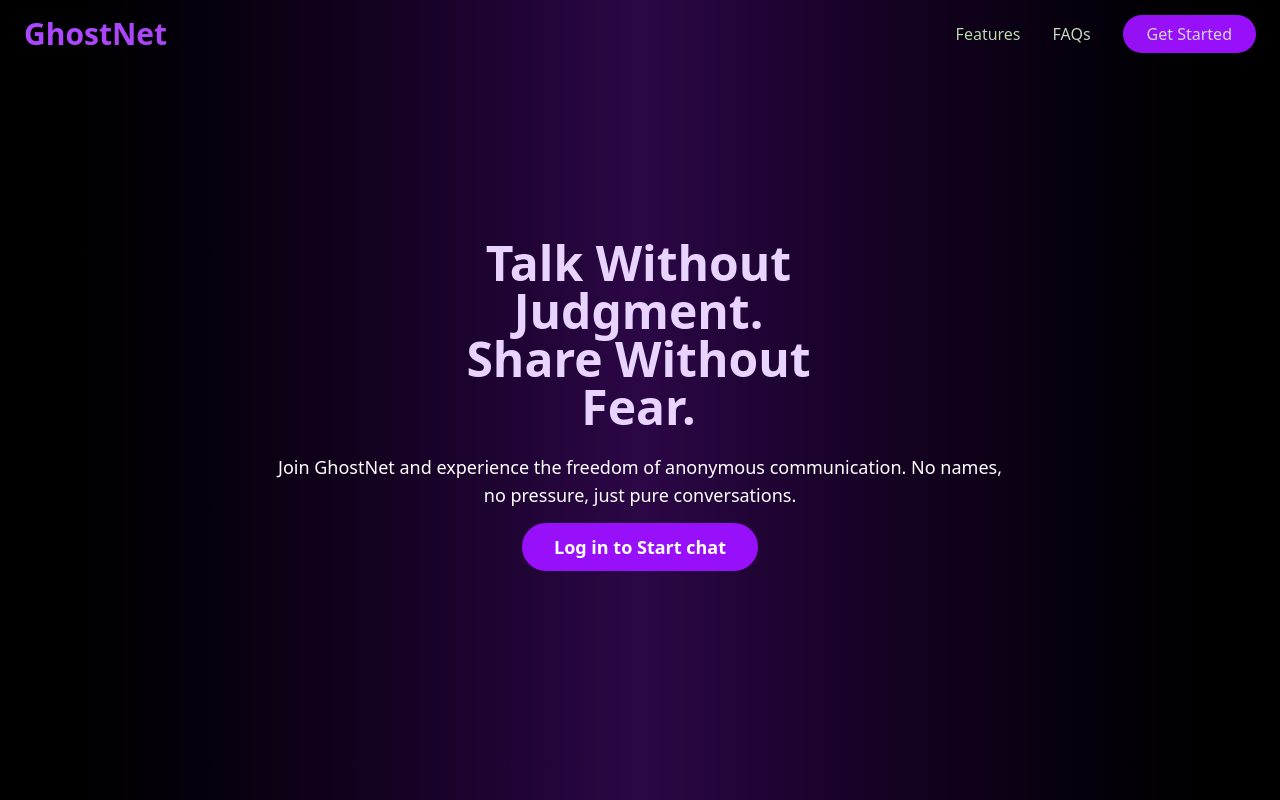
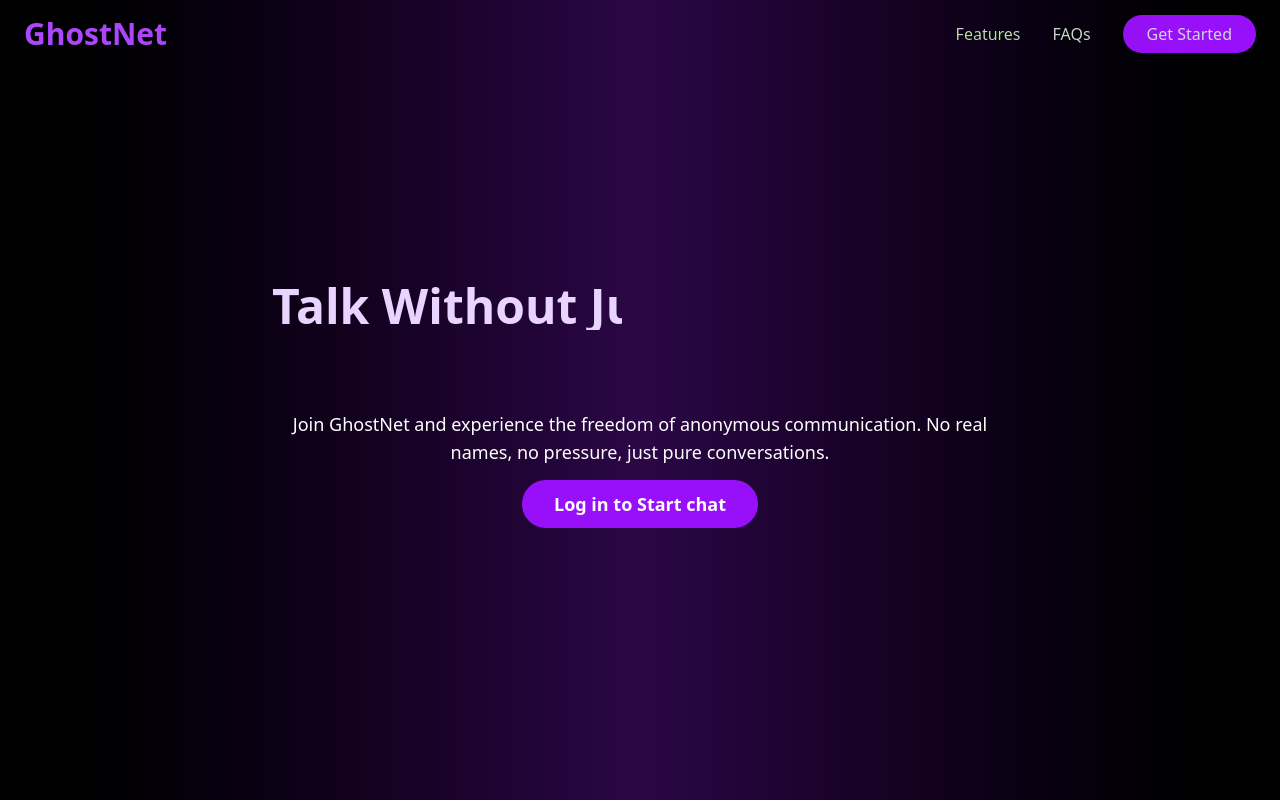
Before and after one commit to realpriyanshu/playground-chat, a React (Vite) app in the folder client/: page / in a window 1280 px wide. Shown: the top 800 px of the page. Built offline with nearby package versions, Linux system fonts and the light colour scheme.

Commit message:
fixed env err and  herosection animation

```diff
--- a/client/src/components/HeroSection.jsx
+++ b/client/src/components/HeroSection.jsx
@@ -1,3 +1,6 @@
+
+
+
 import React from "react";
 import { Link } from "react-router-dom";
 import { useState, useEffect } from "react";
@@ -26,11 +29,14 @@ const HeroSection = () => {
       {/* Content */}
       <div className="relative z-10 text-white w-full max-w-3xl mx-auto px-4">
         <h1 className="text-3xl sm:text-4xl  md:text-5xl font-bold mb-4 text-purple-200 typing-effect break-words whitespace-normal w-full">
-        Talk Without Judgment. Share Without Fear.
+        Talk Without Judgement
+        </h1>
+        <h1 className="text-3xl sm:text-4xl  md:text-5xl font-bold mb-4 text-purple-200 typing-effect1 break-words whitespace-normal w-full">
+        Share Without Fear.
         </h1>
         <p className="text-lg mb-6">
           Join GhostNet and experience the freedom of anonymous communication. No
-          names, no pressure, just pure conversations.
+          real names, no pressure, just pure conversations.
         </p>
         {login?
           <Link
--- a/client/src/index.css
+++ b/client/src/index.css
@@ -7,7 +7,148 @@
 
   If we ever want to remove these styles, we need to add an explicit border
   color utility to any element that depends on these defaults.
-*/ @keyframes scrollFeatures {
+/*
+@keyframes scrollFeatures {
+  0% { transform: translateX(0); }
+  100% { transform: translateX(-100%); }
+}
+
+.animate-scroll {
+  animation: scrollFeatures 40s linear infinite;
+}
+
+.features-container {
+  display: flex;
+  width: fit-content;
+}
+
+.morphing-circle {
+  width: 150px;
+  height: 150px;
+  border-radius: 50%;
+  background: linear-gradient(45deg, #6a1b9a, #d500f9, #9c27b0, #ab47bc);
+  filter: blur(10px); /* Add blur effect
+  animation: morph 4s infinite alternate;
+
+
+
+}
+.morphing-circle:hover{
+  animation-play-state: paused;
+}
+
+@keyframes morph {
+  0% {
+    transform: scale(1);
+    background: linear-gradient(45deg, #6a1b9a, #d500f9);
+  }
+  25% {
+    transform: scale(1.2);
+    background: linear-gradient(45deg, #9c27b0, #ab47bc);
+  }
+  50% {
+    transform: scale(1);
+    background: linear-gradient(45deg, #ab47bc, #d500f9);
+  }
+  75% {
+    transform: scale(1.2);
+    background: linear-gradient(45deg, #9c27b0, #6a1b9a);
+  }
+  100% {
+    transform: scale(1);
+    background: linear-gradient(45deg, #6a1b9a, #d500f9);
+  }
+}
+/* Typing effect
+.typing-effect {
+  display: inline-block;
+  overflow: hidden; /* Ensures the text is hidden initially
+  white-space: normal; /* Prevents text from wrapping
+  border-right: 3px solid #fff; /* Creates the cursor effect /
+  animation: typing 3.5s steps(42) 4s forwards, blink 0.75s step-end infinite; /* Typing animation /
+  min-width: 0
+}
+
+/* Typing animation /
+@keyframes typing {
+  from {
+    width: 0;
+  }
+  to {
+    width: 100%;
+  }
+}
+
+/* Blinking cursor effect
+@keyframes blink {
+  50% {
+    border-color: transparent;
+  }
+}
+/* This is for your loader /
+/* This is for your loader /
+/* This is for your loader
+#loader {
+  height: 100vh;
+  width: 100%;
+  background-color: #000;
+  position: fixed;
+  z-index: 999;
+  top: 0;
+  display: flex;
+  align-items: center;
+  justify-content: center;
+  transition: all ease 1s;
+}
+
+#loader h1 {
+  font-size: 4vw;
+  /* font-family: 'Segoe UI', Tahoma, Geneva, Verdana, sans-serif;
+  color: transparent;
+  /* background: linear-gradient(to right, orange, orangered);
+  -webkit-background-clip: text;
+  position: absolute;
+  opacity: 0;
+  line-height: 1.2;
+  animation-name: load;
+  animation-duration: 1s;
+  animation-delay: 1s;
+  animation-timing-function: ease;
+  /* animation-fill-mode: forwards; Keeps final state after animation ends
+}
+
+
+#loader h1:nth-child(2) {
+  animation-delay: 2s; /* Delays second word by 2s
+}
+
+#loader h1:nth-child(3) {
+  animation-delay: 3s; /* Delays third word by 4s
+}
+
+/* Keyframes for the fade-in effect
+@keyframes load {
+  0% {
+    opacity: 0;
+  }
+  10% {
+    opacity: 1;
+  }
+  90% {
+    opacity: 1;
+  }
+  100% {
+    opacity: 0;
+  }
+}
+/*
+
+@tailwind base;
+@tailwind components;
+@tailwind utilities;
+ /* {Tailwind CSS Animations (Ensure Tailwind supports this)} */
+
+ @keyframes scrollFeatures {
   0% { transform: translateX(0); }
   100% { transform: translateX(-100%); }
 }
@@ -60,12 +201,20 @@
 }
 /* Typing effect */
 .typing-effect {
-  display: inline-block;
+  display: block;
   overflow: hidden; /* Ensures the text is hidden initially */
-  white-space: normal; /* Prevents text from wrapping */
-  border-right: 3px solid #fff; /* Creates the cursor effect */
-  animation: typing 3.5s steps(42) 4s forwards, blink 0.75s step-end infinite; /* Typing animation */
-  min-width: 0
+  white-space: nowrap; /* Prevents text from wrapping */
+  /* border-right: 3px solid #fff; Creates the cursor effect */
+  animation: typing 3.5s steps(42) 4s forwards; /* Typing animation */
+  min-width: 0;
+}
+.typing-effect1 {
+  display: block;
+  overflow: hidden; /* Ensures the text is hidden initially */
+  white-space: nowrap; /* Prevents text from wrapping */
+  opacity: 0;
+  animation: typing1 3.5s steps(42) 7.5s forwards, blink 0.75s step-end infinite; /* Typing animation */
+  min-width: 0;
 }
 
 /* Typing animation */
@@ -75,6 +224,19 @@
   }
   to {
     width: 100%;
+
+  }
+}
+
+@keyframes typing1 {
+  from {
+    opacity: 0;
+    width: 0;
+  }
+  to {
+    opacity: 1;
+    width: 100%;
+    border-right: 3px solid #fff; /* Creates the cursor effect */
   }
 }
 
--- a/client/src/pages/Signin.jsx
+++ b/client/src/pages/Signin.jsx
@@ -22,11 +22,14 @@ export default function Signin() {
   const handleSignin = async () => {
     try {
       // Make the API call to sign in
-
+      console.log(username);
+      console.log(password);
       const resp = await axios.post(`${import.meta.env.VITE_BACKEND_URL}/user/signin`, {
        username: username,
        password:password
       });
+
+      console.log(resp.data)
 
       // Save the token to
 
--- a/client/src/utils/Chat.jsx
+++ b/client/src/utils/Chat.jsx
@@ -1,9 +1,9 @@
+import React from 'react';
 import { useState, useMemo, useEffect, useRef } from "react";
 import { io } from "socket.io-client";
 import axios from "axios";
 import NavbarForChat from "./NavbarForChat";
 import { useNavigate, useParams } from "react-router-dom";
-import React from 'react';
 const FRONTEND_URL = import.meta.env.VITE_FRONTEND_URL;
 import Message from "./Message"; // Import the Message component
 
@@ -14,7 +14,7 @@ function Chat() {
   const [createdRoom, setCreatedRoom] = useState(null);
   const [roomInput, setRoomInput] = useState("");
   const lastMessageRef = useRef(null); // Reference for the last message
-  const socket = useMemo(() => io(`${import.meta.env.VITE_APP_URL}`), []);
+  const socket = useMemo(() => io(`${import.meta.env.VITE_BACKEND_URL}`), []);
   const navigate = useNavigate();
 
   useEffect(() => {
@@ -59,7 +59,7 @@ function Chat() {
     e.preventDefault();
     if (message.trim()) {
       try {
-        const response = await axios.get(`${import.meta.env.VITE_APP_URL}/user/getuser`, {
+        const response = await axios.get(`${import.meta.env.VITE_BACKEND_URL}/user/getuser`, {
           headers: {
             Authorization: "Bearer " + localStorage.getItem("token"),
           },
```
Also changed, not shown: 2 other files (tests, documents, lock files or other folders).
